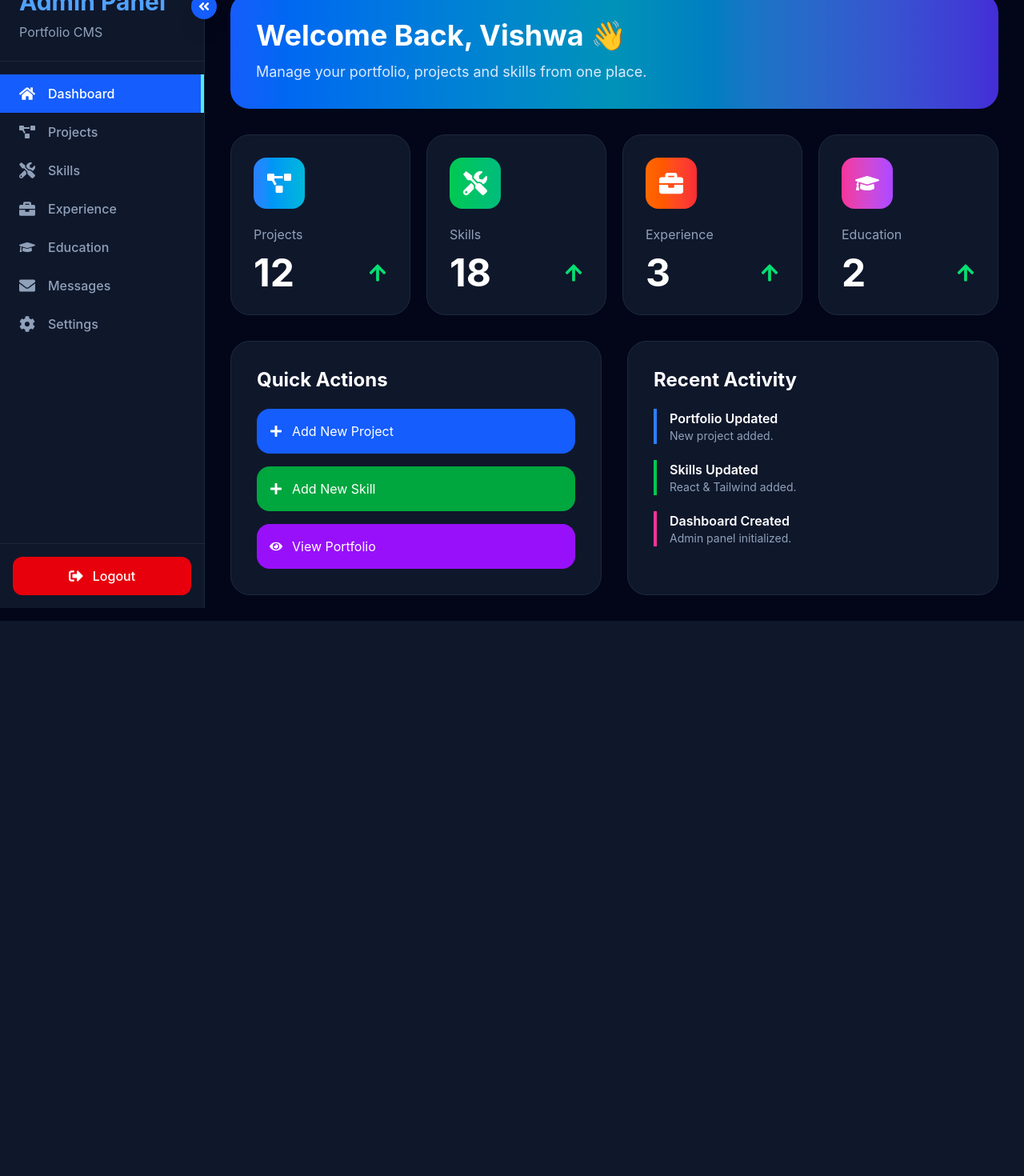
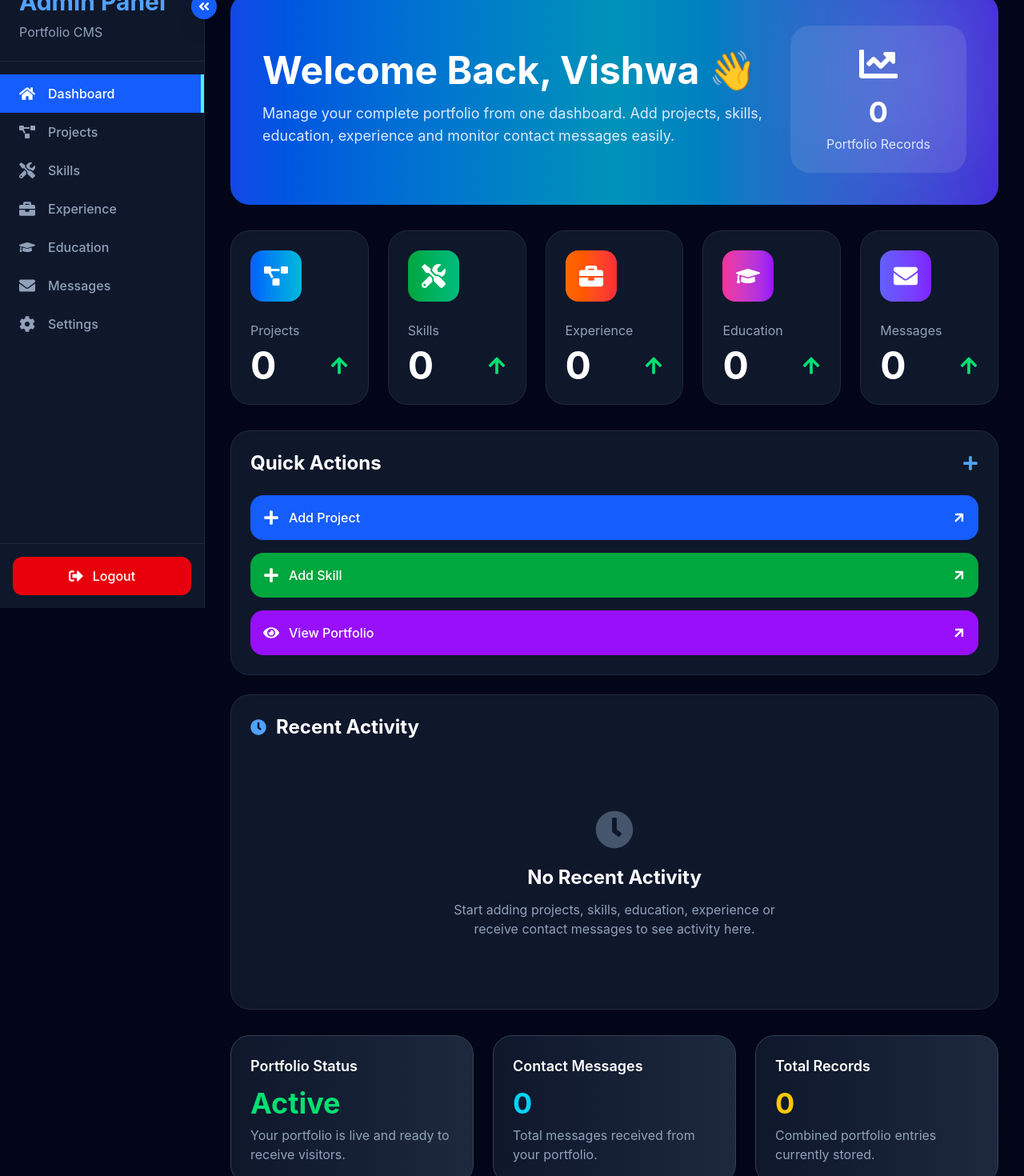
Before and after one commit to Vishwa13-dot/Portfolio, a React (Vite) app: page /admin/dashboard in a window 1280 px wide. Shown: the part 40-1510 px from the top of the page at 80% size. Before the commit the page ends 816 px from the top, so only its background shows below. Built offline with nearby package versions, Linux system fonts and the light colour scheme; sample sign-in values are in the browser's storage.

Commit message:
Localstorage in Contact

```diff
--- a/src/pages/Admin-Login-Page/admin/DashboardHome.jsx
+++ b/src/pages/Admin-Login-Page/admin/DashboardHome.jsx
@@ -1,86 +1,223 @@
+import { useEffect, useState } from "react";
+import { Link } from "react-router-dom";
 import {
   FaProjectDiagram,
   FaTools,
   FaBriefcase,
   FaGraduationCap,
+  FaEnvelope,
   FaArrowUp,
   FaPlus,
   FaEye,
+  FaChartLine,
+  FaClock,
 } from "react-icons/fa";
 
 function DashboardHome() {
-  const stats = [
+  const [stats, setStats] = useState({
+    projects: 0,
+    skills: 0,
+    experience: 0,
+    education: 0,
+    messages: 0,
+  });
+
+  const [activities, setActivities] = useState([]);
+
+  useEffect(() => {
+    const projects =
+      JSON.parse(localStorage.getItem("projects")) || [];
+
+    const skills =
+      JSON.parse(localStorage.getItem("skills")) || [];
+
+    const experience =
+      JSON.parse(localStorage.getItem("experience")) || [];
+
+    const education =
+      JSON.parse(localStorage.getItem("education")) || [];
+
+    const messages =
+      JSON.parse(localStorage.getItem("messages")) || [];
+
+    setStats({
+      projects: projects.length,
+      skills: skills.length,
+      experience: experience.length,
+      education: education.length,
+      messages: messages.length,
+    });
+
+    const recent = [];
+
+    if (projects.length) {
+      recent.push({
+        title: "Project Added",
+        description:
+          projects[0].title || "New project created.",
+        color: "border-blue-500",
+      });
+    }
+
+    if (skills.length) {
+      recent.push({
+        title: "Skill Updated",
+        description:
+          skills[0].name || "Skill added.",
+        color: "border-green-500",
+      });
+    }
+
+    if (messages.length) {
+      recent.push({
+        title: "New Contact Message",
+        description:
+          messages[0].name || "Portfolio visitor",
+        color: "border-pink-500",
+      });
+    }
+
+    if (education.length) {
+      recent.push({
+        title: "Education Updated",
+        description:
+          education[0].degree || "Education details",
+        color: "border-yellow-500",
+      });
+    }
+
+    setActivities(recent);
+  }, []);
+
+  const cards = [
     {
       title: "Projects",
-      value: "12",
+      value: stats.projects,
       icon: <FaProjectDiagram />,
-      color: "from-blue-500 to-cyan-500",
+      gradient: "from-blue-600 to-cyan-500",
     },
     {
       title: "Skills",
-      value: "18",
+      value: stats.skills,
       icon: <FaTools />,
-      color: "from-green-500 to-emerald-500",
+      gradient: "from-green-600 to-emerald-500",
     },
     {
       title: "Experience",
-      value: "3",
+      value: stats.experience,
       icon: <FaBriefcase />,
-      color: "from-orange-500 to-red-500",
+      gradient: "from-orange-500 to-red-500",
     },
     {
       title: "Education",
-      value: "2",
+      value: stats.education,
       icon: <FaGraduationCap />,
-      color: "from-pink-500 to-purple-500",
+      gradient: "from-pink-500 to-purple-600",
+    },
+    {
+      title: "Messages",
+      value: stats.messages,
+      icon: <FaEnvelope />,
+      gradient: "from-indigo-500 to-violet-600",
+    },
+  ];
+
+  const quickActions = [
+    {
+      title: "Add Project",
+      icon: <FaPlus />,
+      color: "bg-blue-600 hover:bg-blue-700",
+      path: "/admin/dashboard/projects",
+    },
+    {
+      title: "Add Skill",
+      icon: <FaPlus />,
+      color: "bg-green-600 hover:bg-green-700",
+      path: "/admin/dashboard/skills",
+    },
+    {
+      title: "View Portfolio",
+      icon: <FaEye />,
+      color: "bg-purple-600 hover:bg-purple-700",
+      path: "/",
     },
   ];
 
   return (
-    <div className="space-y-6 lg:space-y-8">
+    <div className="space-y-8">
 
-      {/* Welcome */}
+      {/* Welcome Banner */}
 
-      <div className="rounded-2xl lg:rounded-3xl bg-gradient-to-r from-blue-600 via-cyan-600 to-indigo-700 p-5 sm:p-6 lg:p-8">
+      <div className="relative overflow-hidden rounded-3xl bg-gradient-to-r from-blue-700 via-cyan-600 to-indigo-700 p-6 sm:p-8 lg:p-10">
 
-        <h1 className="text-2xl sm:text-3xl lg:text-4xl font-bold">
+        <div className="absolute right-0 top-0 h-52 w-52 rounded-full bg-white/10 blur-3xl"></div>
+
+        <div className="relative z-10 flex flex-col lg:flex-row lg:items-center lg:justify-between gap-8">
+
+          <div>
+
+            <h1 className="text-3xl sm:text-4xl lg:text-5xl font-bold">
               Welcome Back, Vishwa 👋
             </h1>
 
-        <p className="mt-3 text-sm sm:text-base lg:text-lg text-blue-100">
-          Manage your portfolio, projects and skills from one place.
+            <p className="mt-4 text-blue-100 text-sm sm:text-base lg:text-lg max-w-2xl leading-7">
+              Manage your complete portfolio from one
+              dashboard. Add projects, skills,
+              education, experience and monitor
+              contact messages easily.
             </p>
 
           </div>
 
-      {/* Stats */}
+          <div className="bg-white/10 backdrop-blur-md rounded-3xl px-8 py-6 text-center min-w-[220px]">
 
-      <div className="grid grid-cols-1 sm:grid-cols-2 xl:grid-cols-4 gap-5">
+            <FaChartLine className="mx-auto text-5xl mb-4 text-white" />
 
-        {stats.map((item, index) => (
+            <h2 className="text-4xl font-bold">
+              {stats.projects +
+                stats.skills +
+                stats.experience +
+                stats.education}
+            </h2>
+
+            <p className="text-blue-100 mt-2">
+              Portfolio Records
+            </p>
+
+          </div>
+
+        </div>
+
+      </div>
+
+      {/* Statistics */}
+
+      <div className="grid grid-cols-1 sm:grid-cols-2 xl:grid-cols-5 gap-6">
+
+        {cards.map((card, index) => (
 
           <div
             key={index}
-            className="bg-slate-900 border border-slate-800 rounded-2xl lg:rounded-3xl p-5 lg:p-7 hover:-translate-y-2 hover:border-blue-500 transition duration-300"
+            className="group rounded-3xl bg-slate-900 border border-slate-800 hover:border-blue-500 transition-all duration-300 hover:-translate-y-2 p-6"
           >
 
             <div
-              className={`w-14 h-14 lg:w-16 lg:h-16 rounded-2xl bg-gradient-to-r ${item.color} flex items-center justify-center text-2xl lg:text-3xl`}
+              className={`w-16 h-16 rounded-2xl bg-gradient-to-r ${card.gradient} flex items-center justify-center text-3xl`}
             >
-              {item.icon}
+              {card.icon}
             </div>
 
-            <p className="text-slate-400 mt-5 text-sm lg:text-base">
-              {item.title}
+            <p className="text-slate-400 mt-6">
+              {card.title}
             </p>
 
-            <div className="flex justify-between items-center mt-3">
+            <div className="flex justify-between items-center mt-2">
 
-              <h2 className="text-3xl sm:text-4xl lg:text-5xl font-bold">
-                {item.value}
+              <h2 className="text-5xl font-bold">
+                {card.value}
               </h2>
 
-              <FaArrowUp className="text-green-400 text-xl lg:text-2xl" />
+              <FaArrowUp className="text-green-400 text-2xl" />
 
             </div>
 
@@ -89,50 +226,51 @@ function DashboardHome() {
         ))}
 
       </div>
+      {/* Bottom Section */}
 
-      {/* Bottom */}
-
-      <div className="grid grid-cols-1 xl:grid-cols-2 gap-6 lg:gap-8">
+      <div className="grid grid-cols-1 2xl:grid-cols-3 gap-6">
 
         {/* Quick Actions */}
 
-        <div className="bg-slate-900 border border-slate-800 rounded-2xl lg:rounded-3xl p-5 lg:p-8">
+        <div className="2xl:col-span-1 bg-slate-900 border border-slate-800 rounded-3xl p-6">
 
-          <h2 className="text-xl lg:text-2xl font-bold mb-5">
+          <div className="flex items-center justify-between mb-6">
+
+            <h2 className="text-2xl font-bold">
               Quick Actions
             </h2>
 
+            <FaPlus className="text-blue-400 text-xl" />
+
+          </div>
+
           <div className="space-y-4">
 
-            <button className="w-full flex items-center gap-3 bg-blue-600 hover:bg-blue-700 rounded-xl lg:rounded-2xl px-4 py-3 lg:p-4 transition">
+            {quickActions.map((item, index) => (
 
-              <FaPlus />
+              <Link
+                key={index}
+                to={item.path}
+                className={`flex items-center justify-between w-full ${item.color} rounded-2xl p-4 transition duration-300 hover:scale-[1.02]`}
+              >
 
-              <span className="text-sm sm:text-base">
-                Add New Project
+                <div className="flex items-center gap-3">
+
+                  <div className="text-xl">
+                    {item.icon}
+                  </div>
+
+                  <span className="font-medium">
+                    {item.title}
                   </span>
 
-            </button>
+                </div>
 
-            <button className="w-full flex items-center gap-3 bg-green-600 hover:bg-green-700 rounded-xl lg:rounded-2xl px-4 py-3 lg:p-4 transition">
+                <FaArrowUp className="rotate-45" />
 
-              <FaPlus />
+              </Link>
 
-              <span className="text-sm sm:text-base">
-                Add New Skill
-              </span>
-
-            </button>
-
-            <button className="w-full flex items-center gap-3 bg-purple-600 hover:bg-purple-700 rounded-xl lg:rounded-2xl px-4 py-3 lg:p-4 transition">
-
-              <FaEye />
-
-              <span className="text-sm sm:text-base">
-                View Portfolio
-              </span>
-
-            </button>
+            ))}
 
           </div>
 
@@ -140,51 +278,120 @@ function DashboardHome() {
 
         {/* Recent Activity */}
 
-        <div className="bg-slate-900 border border-slate-800 rounded-2xl lg:rounded-3xl p-5 lg:p-8">
+        <div className="2xl:col-span-2 bg-slate-900 border border-slate-800 rounded-3xl p-6">
 
-          <h2 className="text-xl lg:text-2xl font-bold mb-5">
+          <div className="flex items-center gap-3 mb-6">
+
+            <FaClock className="text-blue-400 text-xl" />
+
+            <h2 className="text-2xl font-bold">
               Recent Activity
             </h2>
 
+          </div>
+
+          {activities.length ? (
+
             <div className="space-y-5">
 
-            <div className="border-l-4 border-blue-500 pl-4">
+              {activities.map((activity, index) => (
 
-              <h3 className="font-semibold text-sm sm:text-base">
-                Portfolio Updated
+                <div
+                  key={index}
+                  className={`border-l-4 ${activity.color} bg-slate-800 rounded-r-2xl p-5`}
+                >
+
+                  <h3 className="font-semibold text-lg">
+                    {activity.title}
                   </h3>
 
-              <p className="text-slate-400 text-xs sm:text-sm">
-                New project added.
+                  <p className="text-slate-400 mt-1">
+                    {activity.description}
                   </p>
 
                 </div>
 
-            <div className="border-l-4 border-green-500 pl-4">
+              ))}
 
-              <h3 className="font-semibold text-sm sm:text-base">
-                Skills Updated
+            </div>
+
+          ) : (
+
+            <div className="flex flex-col items-center justify-center py-16 text-center">
+
+              <FaClock className="text-5xl text-slate-600 mb-5" />
+
+              <h3 className="text-2xl font-bold">
+                No Recent Activity
               </h3>
 
-              <p className="text-slate-400 text-xs sm:text-sm">
-                React & Tailwind added.
+              <p className="text-slate-400 mt-3 max-w-md">
+                Start adding projects, skills, education,
+                experience or receive contact messages to
+                see activity here.
               </p>
 
             </div>
 
-            <div className="border-l-4 border-pink-500 pl-4">
+          )}
 
-              <h3 className="font-semibold text-sm sm:text-base">
-                Dashboard Created
+        </div>
+
+      </div>
+
+      {/* System Overview */}
+
+      <div className="grid grid-cols-1 md:grid-cols-3 gap-6">
+
+        <div className="rounded-3xl bg-gradient-to-r from-slate-900 to-slate-800 border border-slate-700 p-6">
+
+          <h3 className="text-lg font-semibold mb-3">
+            Portfolio Status
           </h3>
 
-              <p className="text-slate-400 text-xs sm:text-sm">
-                Admin panel initialized.
+          <p className="text-4xl font-bold text-green-400">
+            Active
+          </p>
+
+          <p className="text-slate-400 mt-2">
+            Your portfolio is live and ready to receive
+            visitors.
           </p>
 
         </div>
 
+        <div className="rounded-3xl bg-gradient-to-r from-slate-900 to-slate-800 border border-slate-700 p-6">
+
+          <h3 className="text-lg font-semibold mb-3">
+            Contact Messages
+          </h3>
+
+          <p className="text-4xl font-bold text-cyan-400">
+            {stats.messages}
+          </p>
+
+          <p className="text-slate-400 mt-2">
+            Total messages received from your portfolio.
+          </p>
+
         </div>
+
+        <div className="rounded-3xl bg-gradient-to-r from-slate-900 to-slate-800 border border-slate-700 p-6">
+
+          <h3 className="text-lg font-semibold mb-3">
+            Total Records
+          </h3>
+
+          <p className="text-4xl font-bold text-yellow-400">
+            {stats.projects +
+              stats.skills +
+              stats.experience +
+              stats.education}
+          </p>
+
+          <p className="text-slate-400 mt-2">
+            Combined portfolio entries currently stored.
+          </p>
 
         </div>
 
--- a/src/pages/Admin-Login-Page/admin/MessageAdmin.jsx
+++ b/src/pages/Admin-Login-Page/admin/MessageAdmin.jsx
@@ -1,57 +1,41 @@
-import { useState } from "react";
+import { useState, useEffect } from "react";
 import {
-    FaEnvelope,
     FaSearch,
     FaTrash,
 } from "react-icons/fa";
 
 function MessagesAdmin() {
-
     const [search, setSearch] = useState("");
 
-    const [messages, setMessages] = useState([
+    const [messages, setMessages] = useState(() => {
+        const saved = localStorage.getItem("messages");
+        return saved ? JSON.parse(saved) : [];
+    });
 
-        {
-            id: 1,
-            name: "Kavya Patel",
-            email: "kavya@gmail.com",
-            subject: "Portfolio Project",
-            message:
-                "I really liked your portfolio. Let's connect.",
-            date: "05 July 2026",
-        },
-
-        {
-            id: 2,
-            name: "Rahul Shah",
-            email: "rahul@gmail.com",
-            subject: "Internship",
-            message:
-                "We have an internship opportunity for you.",
-            date: "04 July 2026",
-        },
-
-    ]);
+    useEffect(() => {
+        localStorage.setItem(
+            "messages",
+            JSON.stringify(messages)
+        );
+    }, [messages]);
 
     const deleteMessage = (id) => {
-
         if (window.confirm("Delete this message?")) {
-
-            setMessages(
-                messages.filter(
-                    (message) => message.id !== id
-                )
+            setMessages((prev) =>
+                prev.filter((message) => message.id !== id)
             );
-
         }
-
     };
 
-    const filteredMessages = messages.filter((message) =>
-        message.name
-            .toLowerCase()
-            .includes(search.toLowerCase())
-    );
+    const filteredMessages = messages.filter((message) => {
+        const searchText = search.toLowerCase();
+
+        return (
+            message.name.toLowerCase().includes(searchText) ||
+            message.email.toLowerCase().includes(searchText) ||
+            message.subject.toLowerCase().includes(searchText)
+        );
+    });
 
     return (
 
--- a/src/pages/Projects.jsx
+++ b/src/pages/Projects.jsx
@@ -42,7 +42,7 @@ function Projects() {
           </p>
 
           <h2 className="text-5xl md:text-6xl font-bold mt-4">
-            Featured Work
+            Tech Projects
           </h2>
 
           <p className="text-slate-400 max-w-3xl mx-auto mt-6 leading-8">
```
Also changed, not shown: src/pages/Contact.jsx (+28 -1 lines). Lines whose indentation alone changed are shown as unchanged.
